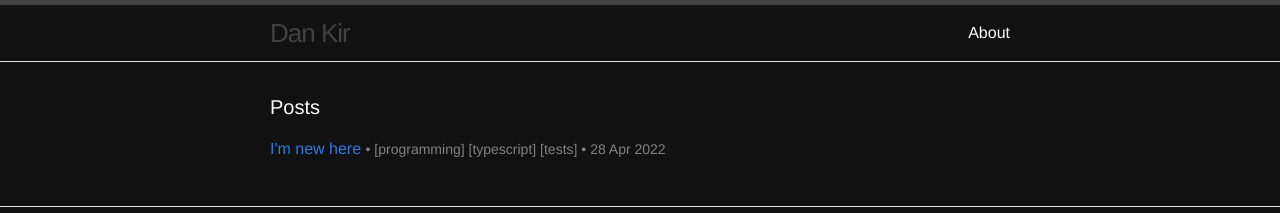
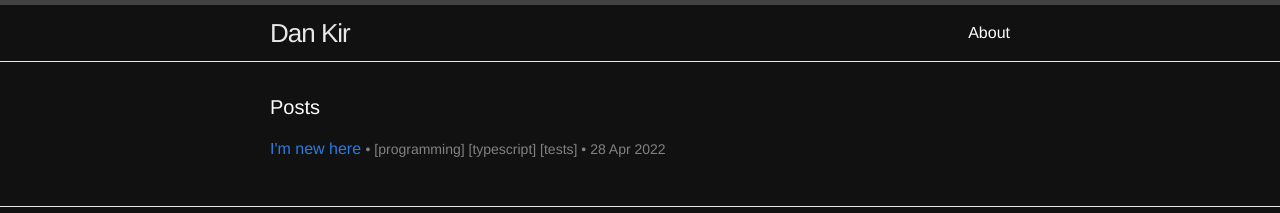
Before and after one commit to dan-kir/dan-kir.github.io, a Jekyll site: the page built from index.html, in a window 1280 px wide. Shown: the top 213 px of the page. Built offline with Jekyll 4.4.1, drawn with Linux system fonts in a browser that asks for light colours; nearby versions of some CDN libraries.

Commit message:
title colour

```diff
--- a/_sass/_layout.scss
+++ b/_sass/_layout.scss
@@ -20,7 +20,7 @@
 
     &,
     &:visited {
-        color: $grey-color-dark;
+        color: $grey-color-light;
     }
 }
 
```
